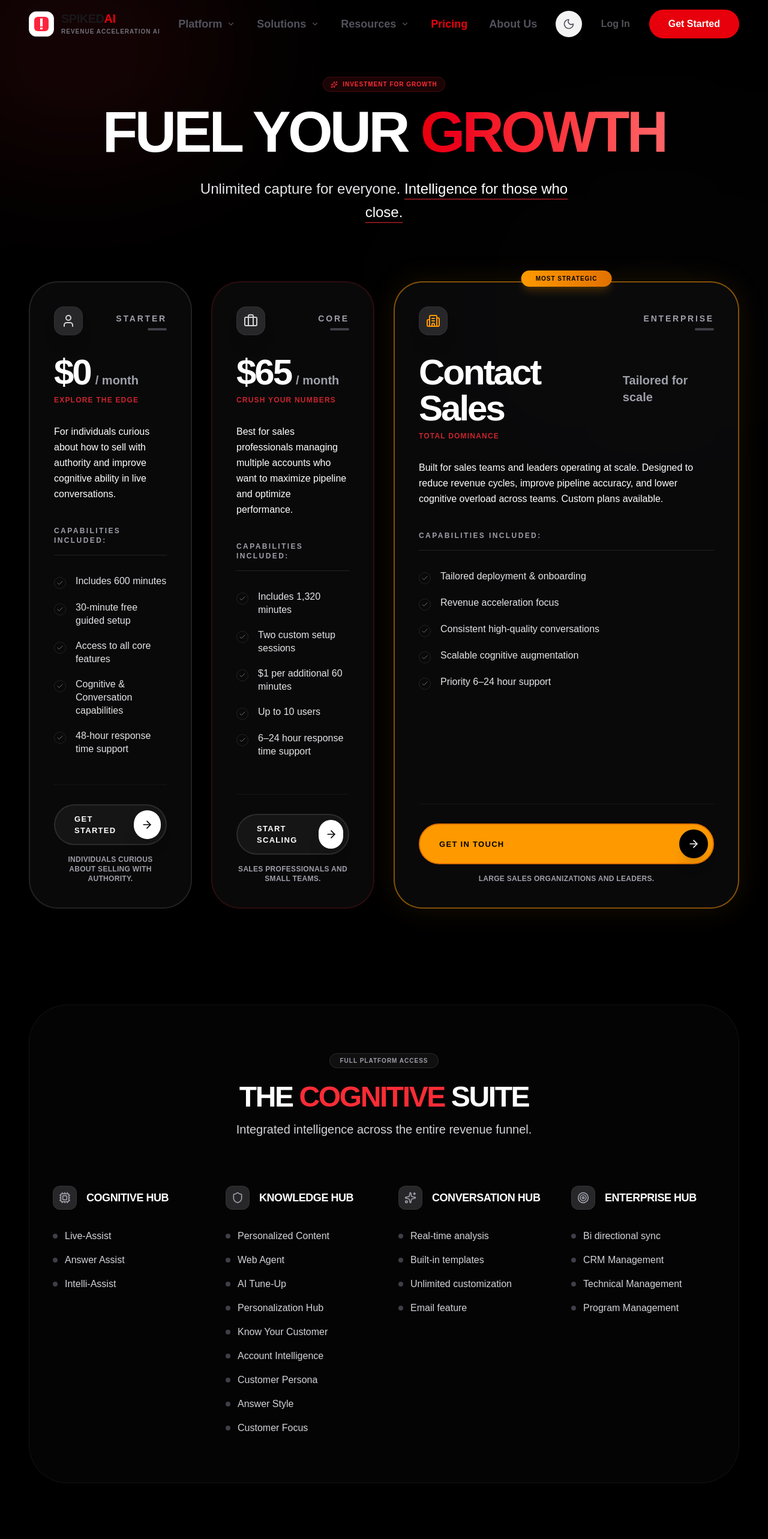
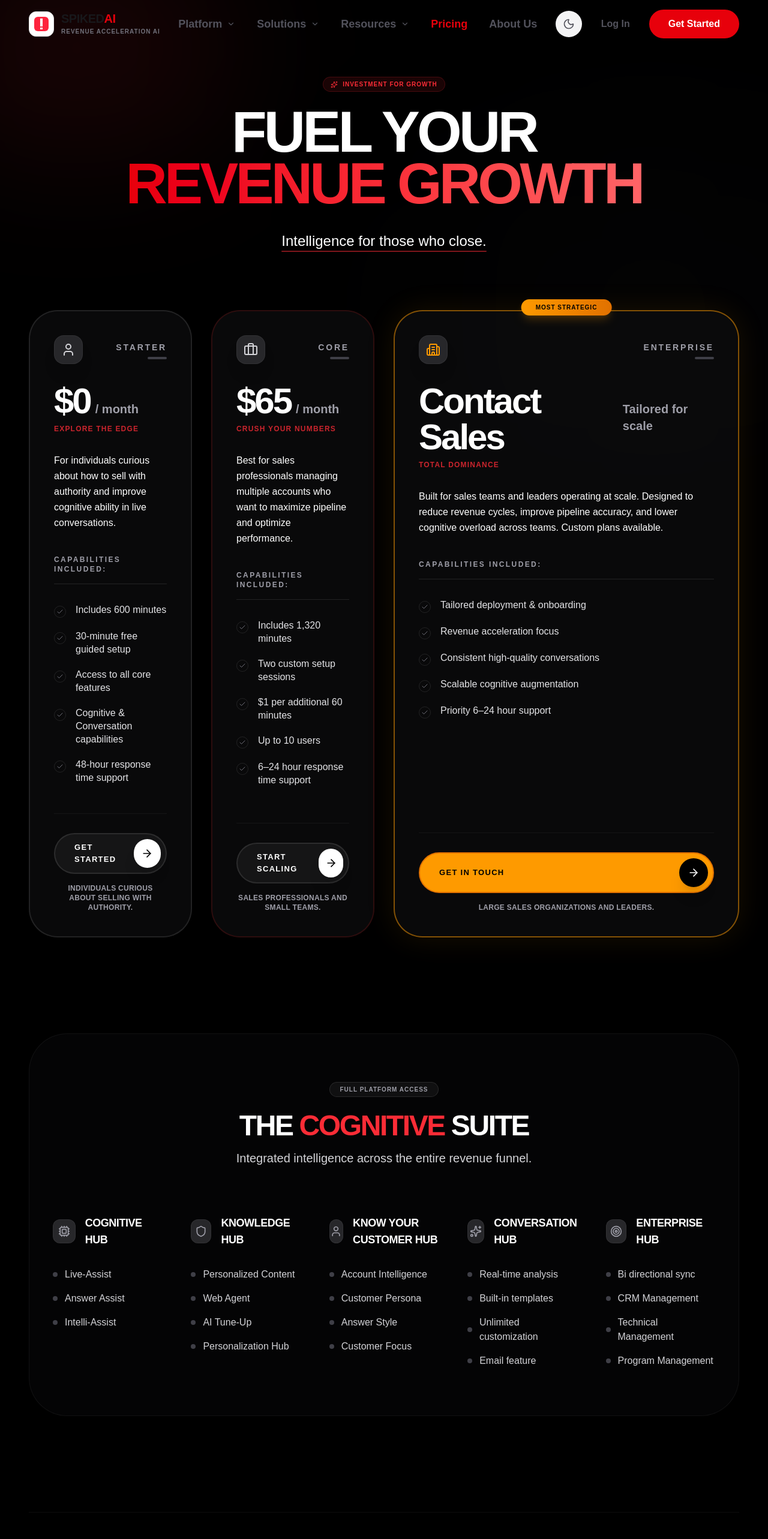
Before and after one commit to nexomac/spiked-landing-page, a SvelteKit app: page /pricing in a window 1280 px wide. Shown: the top 2566 px of the page at 60% size. Built offline with nearby package versions, Linux system fonts and the light colour scheme.

Commit message:
fix: pricing + dashboard url

```diff
--- a/src/lib/components/onboarding/CompletionStep.svelte
+++ b/src/lib/components/onboarding/CompletionStep.svelte
@@ -26,17 +26,17 @@
 
 			if (response.ok) {
 				onboardingStore.complete();
-				window.location.href = "https://spikedai.vercel.app/";
+				window.location.href = "https://app.spiked.ai";
 			} else {
 				console.error("Failed to submit onboarding data");
 				// Still complete the flow for the user experience, or show an error
 				onboardingStore.complete();
-				window.location.href = "https://spikedai.vercel.app/";
+				window.location.href = "https://app.spiked.ai";
 			}
 		} catch (error) {
 			console.error("Error submitting onboarding:", error);
 			onboardingStore.complete();
-			window.location.href = "https://spikedai.vercel.app/";
+			window.location.href = "https://app.spiked.ai";
 		}
 	}
 
--- a/src/routes/pricing/+page.svelte
+++ b/src/routes/pricing/+page.svelte
@@ -31,7 +31,7 @@
 			],
 			perfectFor: "Individuals curious about selling with authority.",
 			cta: "Get Started",
-			link: "https://vercel.spikedai.app/",
+			link: "https://app.spiked.ai",
 			highlight: false,
 			icon: User,
 			color: "from-zinc-500/20 to-transparent",
@@ -53,7 +53,7 @@
 			],
 			perfectFor: "Sales professionals and small teams.",
 			cta: "Start Scaling",
-			link: "https://vercel.spikedai.app/",
+			link: "https://app.spiked.ai",
 			highlight: false,
 			icon: Briefcase,
 			color: "from-red-500/20 to-transparent",
@@ -97,7 +97,12 @@
 				"Web Agent",
 				"AI Tune-Up",
 				"Personalization Hub",
-				"Know Your Customer",
+			],
+		},
+		{
+			title: "Know Your Customer Hub",
+			icon: User,
+			items: [
 				"Account Intelligence",
 				"Customer Persona",
 				"Answer Style",
@@ -152,15 +157,15 @@
 			<h1
 				class="text-6xl md:text-8xl font-black tracking-tighter mb-8 leading-[0.9]"
 			>
-				FUEL YOUR <span
+				FUEL YOUR<br /><span
 					class="text-transparent bg-clip-text bg-gradient-to-r from-red-600 via-red-500 to-red-400"
-					>GROWTH</span
+					>REVENUE GROWTH</span
 				>
 			</h1>
 			<p
 				class="text-zinc-200 text-2xl max-w-2xl mx-auto font-medium leading-relaxed"
 			>
-				Unlimited capture for everyone.
+				<!-- Unlimited capture for everyone. -->
 				<span
 					class="text-white underline decoration-red-500/50 underline-offset-8"
 					>Intelligence for those who close.</span
@@ -328,7 +333,7 @@
 				</p>
 			</div>
 
-			<div class="grid md:grid-cols-2 lg:grid-cols-4 gap-12 px-10 pb-20">
+			<div class="grid md:grid-cols-2 lg:grid-cols-5 gap-12 px-10 pb-20">
 				{#each capabilityGroups as group}
 					<div class="group/cap">
 						<div class="flex items-center gap-4 mb-8">
```
